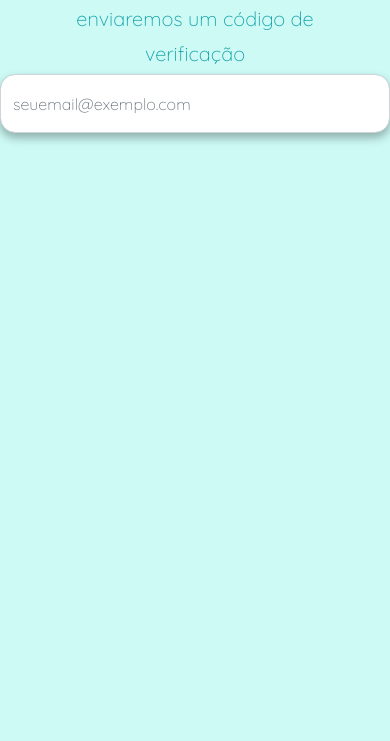
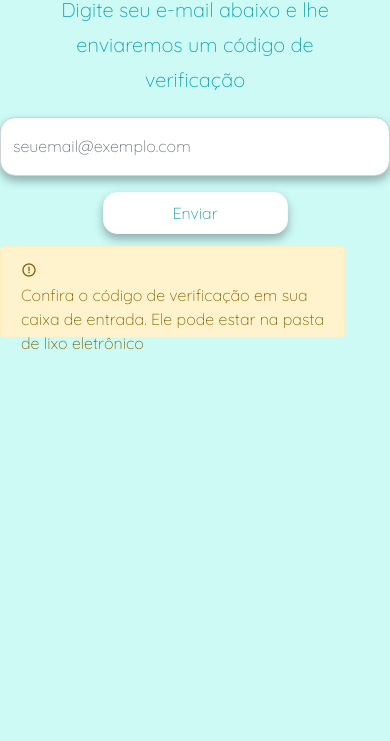
Before and after one commit to BPernes/QuickWait-FrontEnd, a plain HTML site: page src/pages/recoverpassword.html in a window 390 px wide. Shown: the part 507-1248 px from the top of the page. Drawn offline with nearby package versions, Linux system fonts and the light colour scheme.

Commit message:
Implementação do forms e css grid no conteúdo main. Criação do arquivo prettierrc

```diff
--- a/src/pages/local-styles/recoverpassword.css
+++ b/src/pages/local-styles/recoverpassword.css
@@ -1,13 +1,24 @@
 @media (max-width: 415px) {
     body {
-    font-family: "Quicksand", sans-serif;
+        font-family: 'Quicksand', sans-serif;
         display: grid;
         grid-template-columns: 1fr;
         grid-template-rows: 0.5fr 8fr 17fr;
         grid-template-areas:
-      "header"
-      "lock"
-      "main";
+            'header'
+            'lock-container'
+            'main';
+        margin: 0px;
+    }
+
+    .main-background-container {
+        display: grid;
+        grid-template-columns: 1fr;
+        grid-template-rows: 200px 100px 150px;
+        grid-template-areas:
+            'main-header'
+            'email-form'
+            'alert';
         margin: 0px;
     }
 
@@ -55,7 +66,30 @@
         box-shadow: 0px 5px 10px rgb(0, 0, 0, 0.3);
     }
 
-  p {
+    .email-form {
+        display: flex;
+        flex-direction: column;
+        justify-content: center;
+        align-items: center;
+    }
+
+    .btn {
+        color: var(--main-color);
+        width: 185px;
+        height: 42px;
+        border-radius: 14px;
+        font-weight: 500;
+        box-shadow: 0px 5px 10px rgb(0, 0, 0, 0.3);
+    }
+
+    .alert {
+        align-items: center;
+        justify-content: center;
+        width: 345px;
+        height: 92px;
+    }
+
+    .main-header-p {
         text-align: center;
         margin: 5px;
         color: var(--main-color);
--- a/src/pages/recoverpassword.html
+++ b/src/pages/recoverpassword.html
@@ -24,17 +24,27 @@
 
     <main>
         <div class="main-background-container">
-            <h3>ESQUECEU A SUA SENHA ?</h3>
 
-            <p>Digite seu e-mail abaixo e lhe</p>
-            <p>enviaremos um código de</p>
-            <p>verificação</p>
+            <section class="main-header">
+                <h3>ESQUECEU A SUA SENHA ?</h3>
+
+                <p class="main-header-p">Digite seu e-mail abaixo e lhe</p>
+                <p class="main-header-p">enviaremos um código de</p>
+                <p class="main-header-p">verificação</p>
+            </section>
+
 
             <form action="" class="email-form" method="get">
                 <div class="form-group">
                     <input type="email" class="form-control" id="campo-email" placeholder="seuemail@exemplo.com" name="email">
                 </div>
+                <button type="submit" class="btn btn-primary bg-white border border-light" value="email">Enviar</button>
             </form>
+
+            <div class="alert alert-warning">
+                <i class='bx bx-error-circle'></i>
+                <p>Confira o código de verificação em sua caixa de entrada. Ele pode estar na pasta de lixo eletrônico</p>
+            </div>
         </div>
     </main>
 </body>
```
Also changed, not shown: 1 other file. Lines whose indentation alone changed are shown as unchanged.
